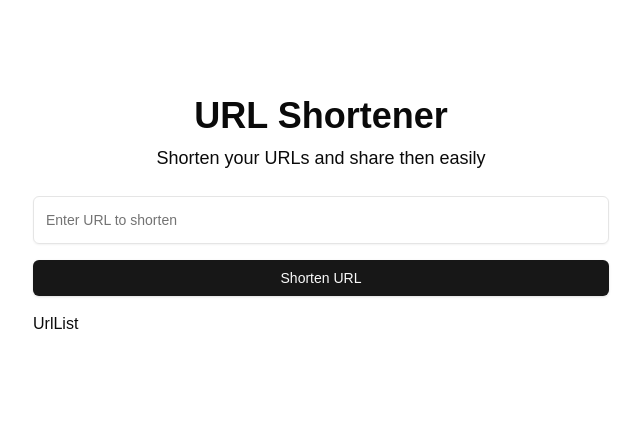
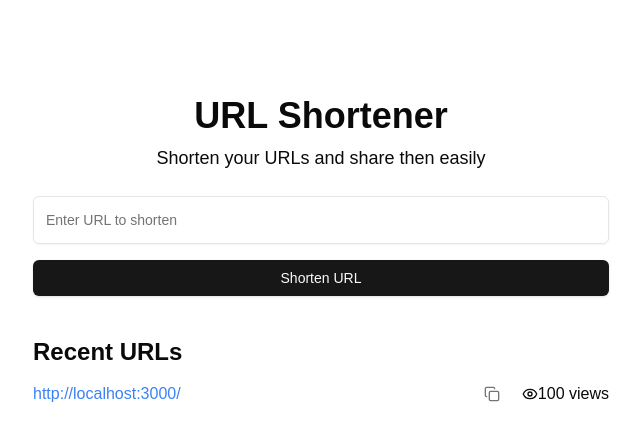
Before and after one commit to toshiaki-iizuka/url-shortener, a Next.js app: page / in a window 1280 px wide. Shown: the top 440 px of the page, without its empty margins (319-959 px from the left). Built offline with nearby package versions, Linux system fonts and the light colour scheme.

Commit message:
add url list component

```diff
--- a/components/ShortenForm.tsx
+++ b/components/ShortenForm.tsx
@@ -13,7 +13,7 @@ export const ShortenForm = () => {
   };
 
   return (
-    <form onSubmit={handleSubmit} className="mb-4">
+    <form onSubmit={handleSubmit} className="mb-10">
       <div className="space-y-4">
         <Input
           type="url"
--- a/components/UrlList.tsx
+++ b/components/UrlList.tsx
@@ -1,3 +1,36 @@
+import Link from "next/link";
+import { Button } from "@/components/ui/button";
+import { CopyIcon, EyeIcon } from "lucide-react";
+
 export const UrlList = () => {
-  return <div>UrlList</div>;
+  return (
+    <div>
+      <h2 className="text-2xl font-bold mb-2">Recent URLs</h2>
+      <ul className="space-y-2">
+        <li className="flex justify-between items-center gap-2">
+          <Link
+            href="http://localhost:3000/"
+            target="_blank"
+            className="text-blue-500"
+          >
+            http://localhost:3000/
+          </Link>
+          <div className="flex items-center gap-3">
+            <Button
+              variant="ghost"
+              size="icon"
+              className="text-muted-foreground hover:bg-muted"
+            >
+              <CopyIcon className="w-4 h-4" />
+              <span className="sr-only">Copy URL</span>
+            </Button>
+            <span className="flex items-center">
+              <EyeIcon className="w-4 h-4" />
+              100 views
+            </span>
+          </div>
+        </li>
+      </ul>
+    </div>
+  );
 };
```
